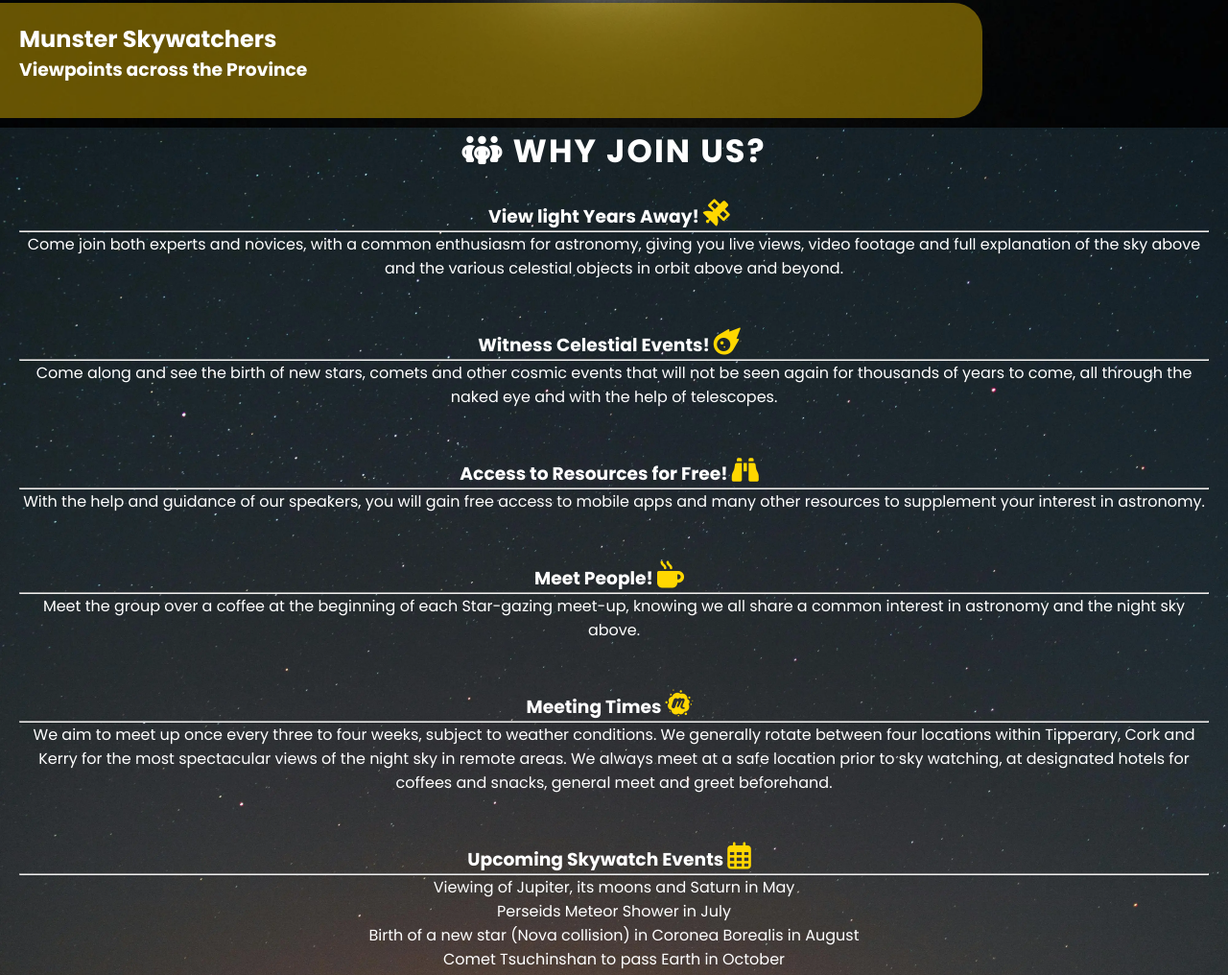
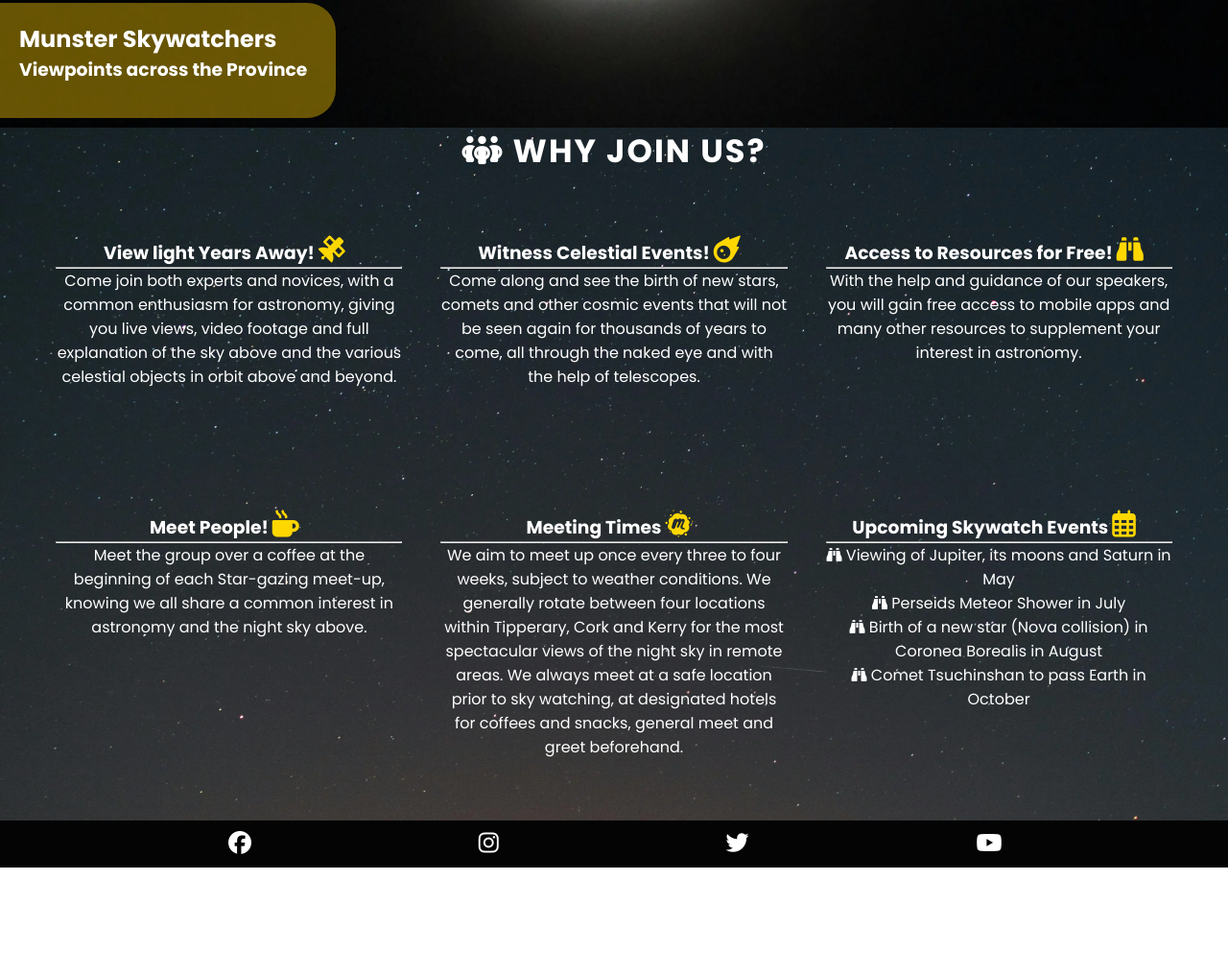
Before and after one commit to petermcloughlin/munster-skywatchers, a plain HTML site: page index.html in a window 1280 px wide. Shown: the part 441-1457 px from the top of the page at 96% size. After the commit the page ends 1345 px from the top, so only its background shows below. Drawn offline with Linux system fonts and the light colour scheme.

Commit message:
Add styles to index.html for larger devices, 768px tablet plus

```diff
--- a/assets/css/style.css
+++ b/assets/css/style.css
@@ -199,6 +199,7 @@ main {
         margin-top: 47px;
     }
 }
+/* Larger screens (tablets and larger )*/
 @media screen and (min-width: 768px) {
     /* Header */
     nav {
@@ -220,6 +221,28 @@ main {
     main {
         margin-top: 74px;
     }
+    /* Hero text */
+    #hero-text {
+        width: 350px;
+    }
+    /* Align the reasons divs using flex */
+    #join-reasons,
+    #join-meetings {
+        display: flex;
+        flex-direction: row;
+        width: 100%;
+        padding-left: 3%;
+        padding-right: 3%;
+        padding-top: 3%;
+        padding-bottom: 3%;
+    }
+
+    #join-reasons>div,
+    #join-meetings>div {
+        width: 75%;
+    }
+
+
     /* Form styling */
     #join-us {
         position: relative;
--- a/index.html
+++ b/index.html
@@ -46,11 +46,13 @@
             <div id="hero-title">
                 <h2><i class="fa-solid fa-people-group"></i> WHY JOIN US?</h2>
             </div>
+            <div id="join-reasons">
                 <div class="reasons">
                     <h3>View light Years Away! <i class="fa-solid fa-satellite"></i></h3>
                     <hr>
                     <p>
-                    Come join both experts and novices, with a common enthusiasm for astronomy, giving you live views,
+                        Come join both experts and novices, with a common enthusiasm for astronomy, giving you live
+                        views,
                         video
                         footage and full explanation of the sky above and the various celestial objects in orbit
                         above and beyond.
@@ -73,6 +75,8 @@
                         many other resources to supplement your interest in astronomy.
                     </p>
                 </div>
+            </div>
+            <div id="join-meetings">
                 <div class="reasons">
                     <h3>Meet People! <i class="fa-solid fa-mug-hot"></i></h3>
                     <hr>
@@ -85,24 +89,27 @@
                     <h3>Meeting Times <i class="fa-brands fa-meetup"></i></h3>
                     <hr>
                     <p>
-                    We aim to meet up once every three to four weeks, subject to weather conditions. We generally rotate
-                    between four locations within Tipperary, Cork and Kerry for the most spectacular views of the night
-                    sky in remote areas. We always meet at a safe location prior to sky watching, at designated hotels
+                        We aim to meet up once every three to four weeks, subject to weather conditions. We generally
+                        rotate
+                        between four locations within Tipperary, Cork and Kerry for the most spectacular views of the
+                        night
+                        sky in remote areas. We always meet at a safe location prior to sky watching, at designated
+                        hotels
                         for coffees and snacks, general meet and greet beforehand.
                     </p>
                 </div>
-
                 <div class="reasons">
                     <h3>
                         Upcoming Skywatch Events <i class="fa-regular fa-calendar-days"></i>
                     </h3>
                     <hr>
                     <ul>
-                    <li>Viewing of Jupiter, its moons and Saturn in May</li>
-                    <li>Perseids Meteor Shower in July</li>
-                    <li>Birth of a new star (Nova collision) in Coronea Borealis in August</li>
-                    <li>Comet Tsuchinshan to pass Earth in October</li>
+                        <li><i class="fa-solid fa-binoculars"></i> Viewing of Jupiter, its moons and Saturn in May</li>
+                        <li><i class="fa-solid fa-binoculars"></i> Perseids Meteor Shower in July</li>
+                        <li><i class="fa-solid fa-binoculars"></i> Birth of a new star (Nova collision) in Coronea Borealis in August</li>
+                        <li><i class="fa-solid fa-binoculars"></i> Comet Tsuchinshan to pass Earth in October</li>
                     </ul>
+                </div>
             </div>
         </section>
     </main>
```
Lines whose indentation alone changed are shown as unchanged.
